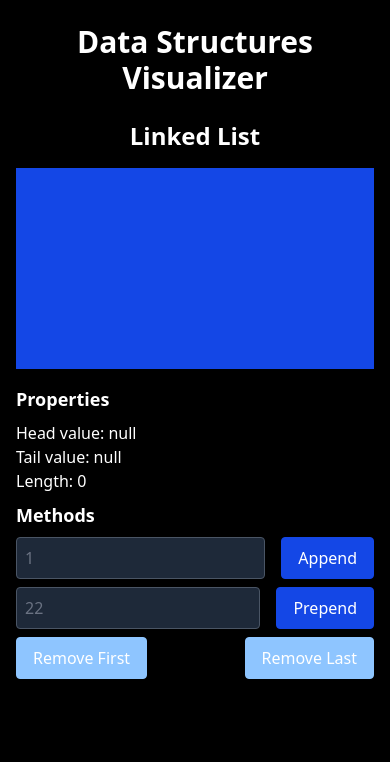
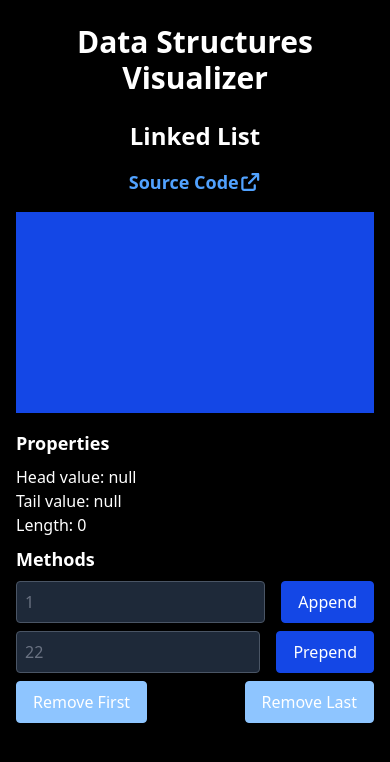
Before and after one commit to shanemcfadden/data-structures-visualizer, a React (Vite) app: page / in a window 390 px wide. Shown: the top 762 px of the page. Built offline with nearby package versions, Linux system fonts and the light colour scheme.

Commit message:
Init mobile implementation

```diff
--- a/package.json
+++ b/package.json
@@ -14,6 +14,9 @@
     "test": "vitest"
   },
   "dependencies": {
+    "@fortawesome/fontawesome-svg-core": "^7.1.0",
+    "@fortawesome/free-solid-svg-icons": "^7.1.0",
+    "@fortawesome/react-fontawesome": "^3.1.0",
     "@tailwindcss/vite": "^4.1.12",
     "lodash-es": "^4.17.21",
     "react": "^19.1.1",
--- /dev/null
+++ b/src/components/Link.tsx
@@ -0,0 +1,17 @@
+import type { PropsWithChildren } from "react";
+import { FontAwesomeIcon } from "@fortawesome/react-fontawesome";
+import { faArrowUpRightFromSquare } from "@fortawesome/free-solid-svg-icons";
+
+type LinkProps = PropsWithChildren<{ to: string }>;
+
+export const Link = ({ children, to }: LinkProps) => (
+  <a
+    className="text-blue-400 hover:underline"
+    href={to}
+    target="_blank"
+    rel="noreferrer"
+  >
+    {children}
+    <FontAwesomeIcon icon={faArrowUpRightFromSquare} />
+  </a>
+);
--- a/src/util.ts
+++ b/src/util.ts
@@ -1 +1,8 @@
+const REPOSITORY_URL =
+  "https://github.com/shanemcfadden/data-structures-visualizer";
+const GITHUB_FILE_VIEWER_PATH = "blob/main";
+
+export const toRepositoryFilePath = (localFilePath: string) =>
+  [REPOSITORY_URL, GITHUB_FILE_VIEWER_PATH, localFilePath].join("/");
+
 export const joinClassNames = (...classes: string[]) => classes.join(" ");
--- /dev/null
+++ b/src/views/LinkedListView/LinkedListSourceCodeLink.tsx
@@ -0,0 +1,11 @@
+import { Heading } from "../../components/Heading";
+import { Link } from "../../components/Link";
+import { toRepositoryFilePath } from "../../util";
+
+export const LinkedListSourceCodeLink = () => (
+  <Heading level={3} textCenter>
+    <Link to={toRepositoryFilePath("src/models/linked-list.ts")}>
+      Source Code
+    </Link>
+  </Heading>
+);
--- a/src/views/LinkedListView/index.tsx
+++ b/src/views/LinkedListView/index.tsx
@@ -2,12 +2,17 @@
 import { LinkedListDashboard } from "./LinkedListDashboard";
 import { LinkedListViewer } from "./LinkedListViewer";
 import { Heading } from "../../components/Heading";
+import { Margin } from "../../components/Margin";
+import { LinkedListSourceCodeLink } from "./LinkedListSourceCodeLink";
 
 export const LinkedListView = () => (
   <LinkedListProvider>
     <Heading level={2} textCenter>
       Linked List
     </Heading>
+    <Margin>
+      <LinkedListSourceCodeLink />
+    </Margin>
     <LinkedListViewer />
     <LinkedListDashboard />
   </LinkedListProvider>
```
Also changed, not shown: 1 other file (tests, documents, lock files or other folders).
